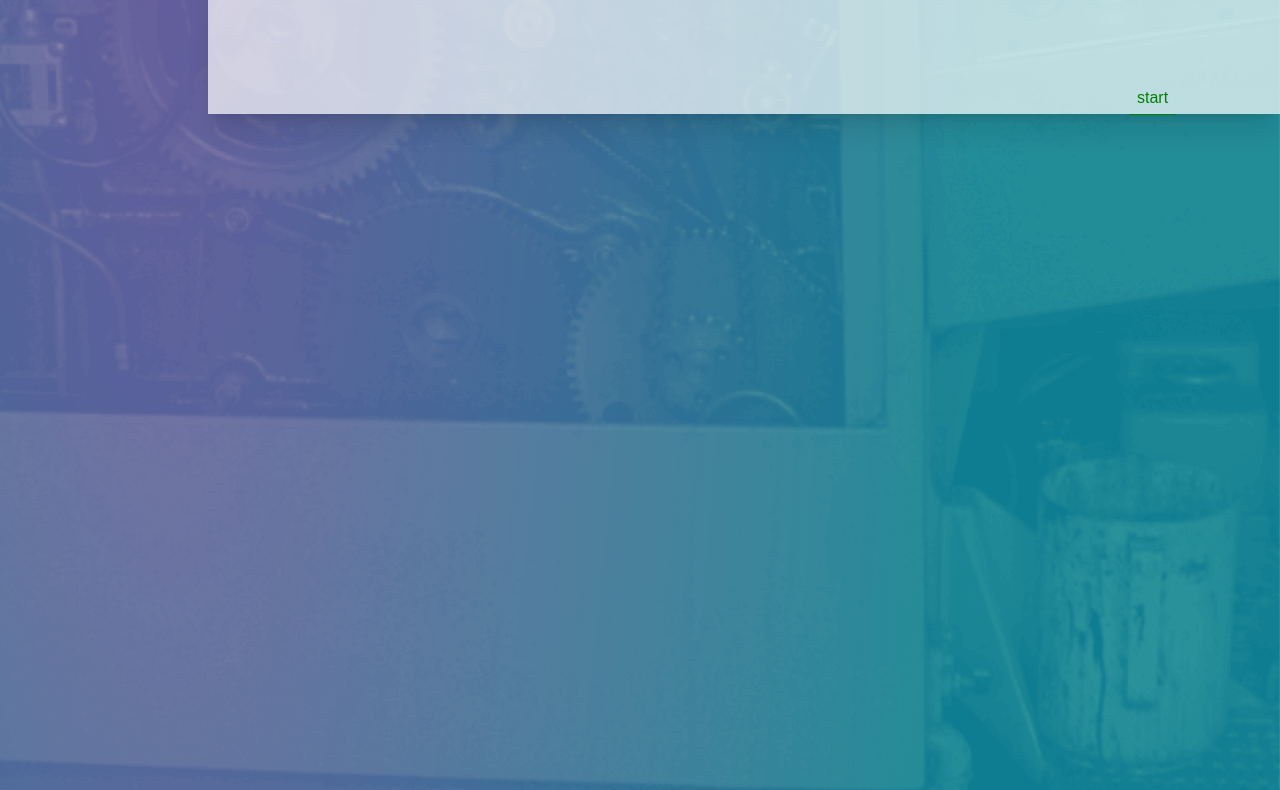
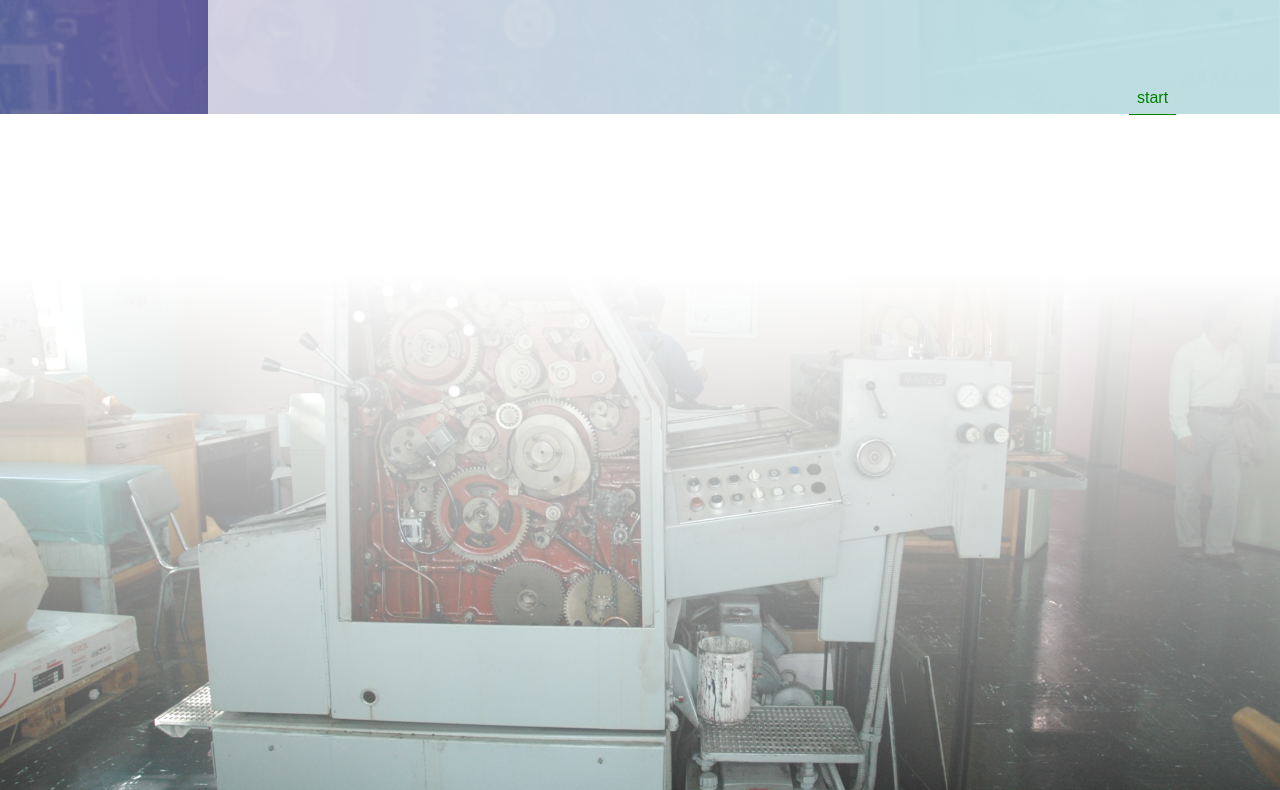
Before and after one commit to aecheverryb10/bit-a-bit, a Next.js app: page /ascendencias-digitales in a window 1280 px wide. Shown: the part 1370-2160 px from the top of the page. Built offline with nearby package versions, Linux system fonts and the light colour scheme.

Commit message:
gradient animation. Change color

```diff
--- a/src/components/ScrollImage.js
+++ b/src/components/ScrollImage.js
@@ -6,7 +6,7 @@ import { ScrollTrigger } from "gsap/dist/ScrollTrigger";
 
 
 const ScrollImage = (props) => {
-	const {alt, img, caption}=props
+	const { alt, img, caption } = props;
 
 	gsap.registerPlugin(useGSAP, ScrollTrigger);
 
@@ -26,7 +26,7 @@ const ScrollImage = (props) => {
 				endTrigger: containerRef.current,
 				end: "bottom",
 			}
-		})
+		});
 		tl_caption.to(captionRef.current, { top: "10%" });
 
 		// gsap code here...
@@ -37,17 +37,21 @@ const ScrollImage = (props) => {
 				start: "top 50%",
 				markers: true,
 				endTrigger: containerRef.current,
-				end: "bottom 50%",
+				end: "bottom",
 			},
-		})
+		});
 		tl_gradient
-			.to(containerRef.current, { opacity: 1 })
+			.to(gradientRef.current, { opacity: 0 })
+			.set(gradientRef.current, { bottom: 0, rotate: 180, top: "auto" })
+			.to(gradientRef.current, { opacity: 1 });
+
+
 	}, { scope: containerRef });
 
 	return (
-		<div className='bg-black h-screen opacity-0' ref={containerRef}>
-			{/* <div ref={gradientRef} className='absolute bg-gradient-to-b from-20% from-black to-transparent h-[80vh] w-full top-0 z-10'/> */}
-			<div className='container relative h-screen'>
+		<div className='bg-white h-[105vh]' ref={containerRef}>
+			<div ref={gradientRef} className='absolute bg-gradient-to-b from-20% from-white to-transparent h-screen w-full top-0 z-10' />
+			<div className='relative h-screen'>
 				<div ref={captionRef} className='absolute right-0 bottom-0 text-white z-10'>
 					{caption}
 				</div>
@@ -57,10 +61,11 @@ const ScrollImage = (props) => {
 					src={img}
 					fill
 					objectPosition='center'
+					objectFit='cover'
 				/>
 			</div>
 		</div>
-	)
+	);
 };
 
-export default ScrollImage
+export default ScrollImage;
```
